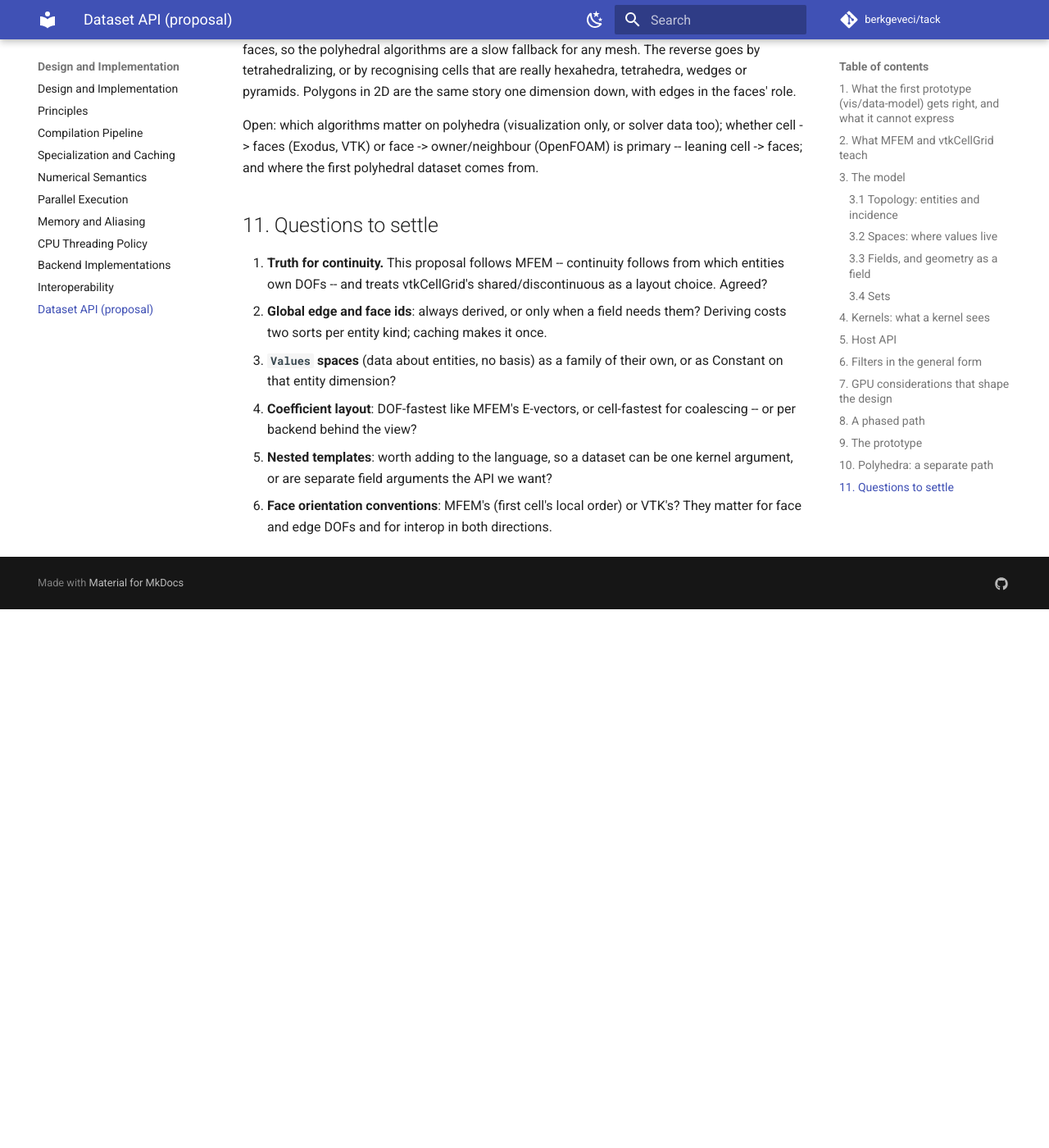
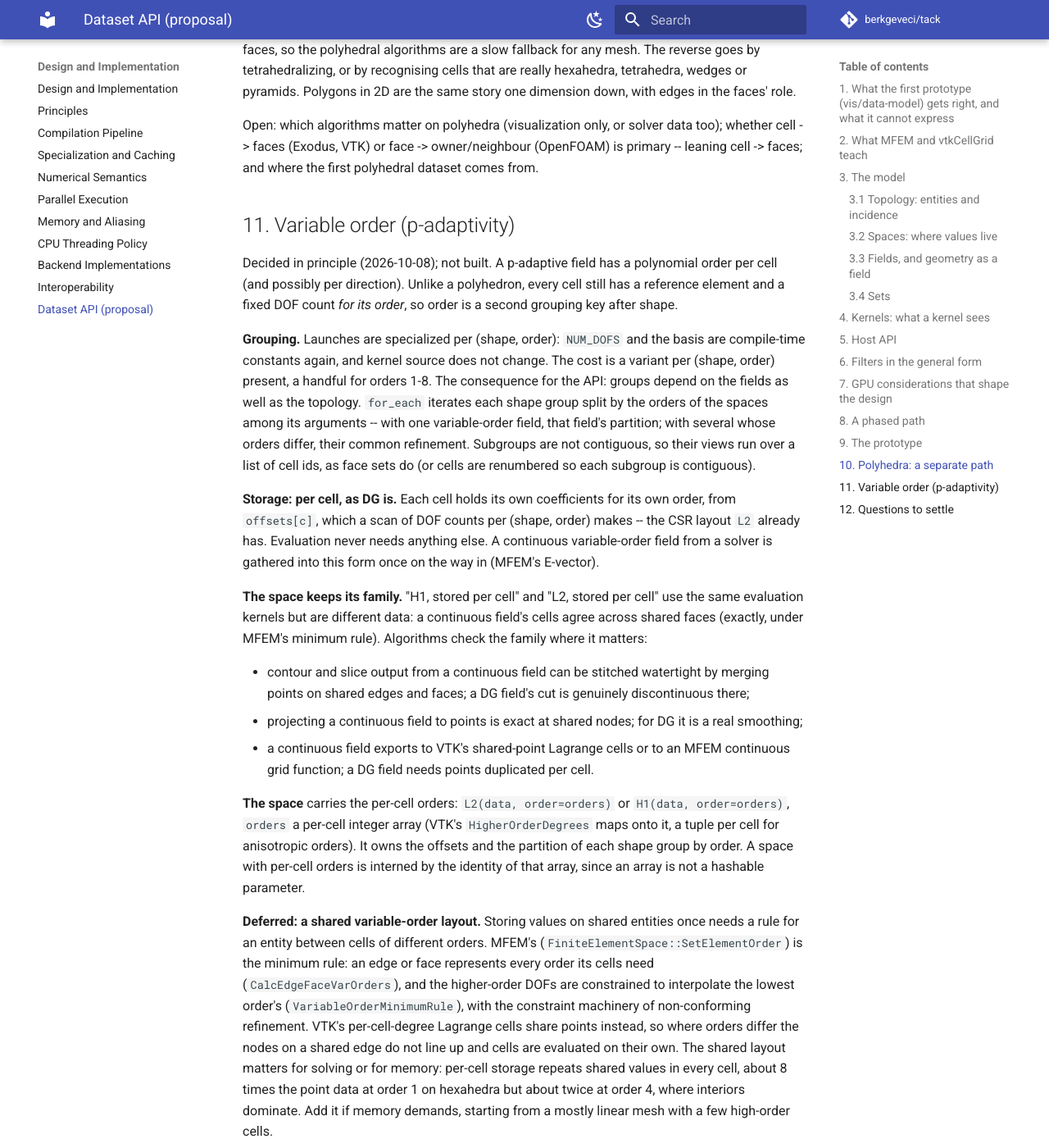
Before and after one commit to berkgeveci/tack, an MkDocs documentation site: the page built from docs/design/dataset-api.md, in a window 1280 px wide and 1400 px high, scrolled down 12956 px. Shown: the whole window at 82% size. Built offline with MkDocs 1.6.1 and Material for MkDocs 9.7.7, drawn with Linux system fonts in a browser that asks for light colours; comment, search, counter and statistics services are not loaded; before the commit the page ends 13699 px from its top, so only the background shows below that; some of the changed text lies outside the part shown.

Commit message:
Record the variable-order decision in the dataset API design
New section 11: a p-adaptive field is stored per cell, as DG is, with
offsets from a scan of per-cell DOF counts, and launches grouped by
(shape, order) so NUM_DOFS and the basis stay compile-time constants. The
consequence for the API is that for_each's groups depend on the fields'
spaces as well as the topology. The space keeps its family -- a continuous
field stored per cell is still H1 -- because contour stitching, projection
to points and export depend on it. A shared variable-order layout (MFEM's
minimum rule with constraints) is deferred, with its memory trade-off;
compiling once for the highest order is kept as a fallback for widely
spread orders. The questions to settle become section 12.

```diff
--- a/docs/design/dataset-api.md
+++ b/docs/design/dataset-api.md
@@ -556,7 +556,74 @@ data too); whether cell -> faces (Exodus, VTK) or face -> owner/neighbour
 (OpenFOAM) is primary -- leaning cell -> faces; and where the first
 polyhedral dataset comes from.
 
-## 11. Questions to settle
+## 11. Variable order (p-adaptivity)
+
+Decided in principle (2026-10-08); not built. A p-adaptive field has a
+polynomial order per cell (and possibly per direction). Unlike a
+polyhedron, every cell still has a reference element and a fixed DOF count
+*for its order*, so order is a second grouping key after shape.
+
+**Grouping.** Launches are specialized per (shape, order): `NUM_DOFS` and
+the basis are compile-time constants again, and kernel source does not
+change. The cost is a variant per (shape, order) present, a handful for
+orders 1-8. The consequence for the API: groups depend on the fields as
+well as the topology. `for_each` iterates each shape group split by the
+orders of the spaces among its arguments -- with one variable-order field,
+that field's partition; with several whose orders differ, their common
+refinement. Subgroups are not contiguous, so their views run over a list
+of cell ids, as face sets do (or cells are renumbered so each subgroup is
+contiguous).
+
+**Storage: per cell, as DG is.** Each cell holds its own coefficients for
+its own order, from `offsets[c]`, which a scan of DOF counts per (shape,
+order) makes -- the CSR layout `L2` already has. Evaluation never needs
+anything else. A continuous variable-order field from a solver is gathered
+into this form once on the way in (MFEM's E-vector).
+
+**The space keeps its family.** "H1, stored per cell" and "L2, stored per
+cell" use the same evaluation kernels but are different data: a
+continuous field's cells agree across shared faces (exactly, under MFEM's
+minimum rule). Algorithms check the family where it matters:
+
+- contour and slice output from a continuous field can be stitched
+  watertight by merging points on shared edges and faces; a DG field's
+  cut is genuinely discontinuous there;
+- projecting a continuous field to points is exact at shared nodes; for DG
+  it is a real smoothing;
+- a continuous field exports to VTK's shared-point Lagrange cells or to an
+  MFEM continuous grid function; a DG field needs points duplicated per
+  cell.
+
+**The space** carries the per-cell orders: `L2(data, order=orders)` or
+`H1(data, order=orders)`, `orders` a per-cell integer array (VTK's
+`HigherOrderDegrees` maps onto it, a tuple per cell for anisotropic
+orders). It owns the offsets and the partition of each shape group by
+order. A space with per-cell orders is interned by the identity of that
+array, since an array is not a hashable parameter.
+
+**Deferred: a shared variable-order layout.** Storing values on shared
+entities once needs a rule for an entity between cells of different
+orders. MFEM's (`FiniteElementSpace::SetElementOrder`) is the minimum
+rule: an edge or face represents every order its cells need
+(`CalcEdgeFaceVarOrders`), and the higher-order DOFs are constrained to
+interpolate the lowest order's (`VariableOrderMinimumRule`), with the
+constraint machinery of non-conforming refinement. VTK's per-cell-degree
+Lagrange cells share points instead, so where orders differ the nodes on a
+shared edge do not line up and cells are evaluated on their own. The
+shared layout matters for solving or for memory: per-cell storage repeats
+shared values in every cell, about 8 times the point data at order 1 on
+hexahedra but about twice at order 4, where interiors dominate. Add it if
+memory demands, starting from a mostly linear mesh with a few high-order
+cells.
+
+**Fallback: runtime order.** Compiling once for the highest order present,
+with loops to each cell's own DOF count and local arrays of the maximum
+size, avoids regrouping but wastes work on low-order cells and makes GPU
+threads in a warp wait on the highest. Tensor-product bases make a runtime
+order practical (a 1D Lagrange basis is loops). Keep it for orders spread
+widely (say 1 to 12); group by order otherwise.
+
+## 12. Questions to settle
 
 1. **Truth for continuity.** This proposal follows MFEM -- continuity
    follows from which entities own DOFs -- and treats vtkCellGrid's
```
